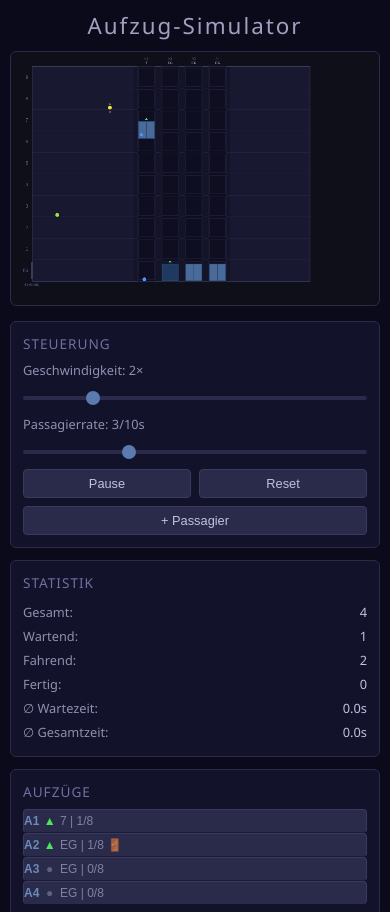
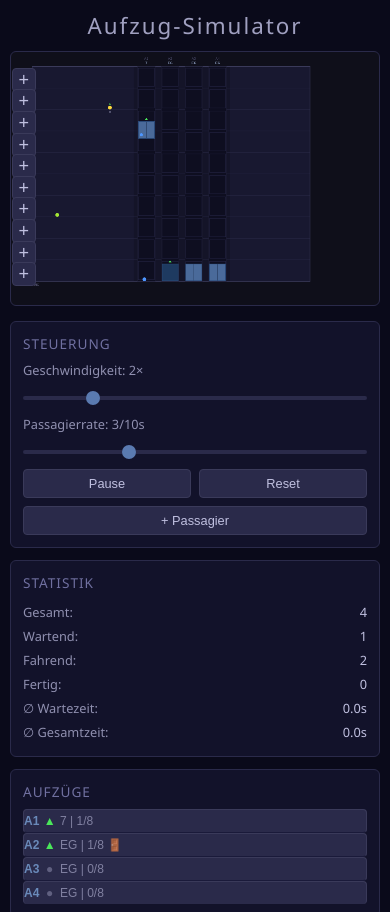
Before and after one commit to faber42/simulators, a website: page elevsim/index.html in a window 390 px wide. Shown: the top 912 px of the page. Drawn offline with Linux system fonts and the light colour scheme.

Commit message:
Add per-floor passenger buttons with hold-to-repeat

```diff
--- a/elevsim/app.js
+++ b/elevsim/app.js
@@ -707,11 +707,16 @@ class Simulation {
         this.start();
     }
 
-    spawnPassenger() {
+    spawnPassenger(requestedFloor) {
         let startFloor, destFloor;
 
         // 60% chance ground floor, 40% other floors
-        if (Math.random() < 0.6) {
+        if (Number.isInteger(requestedFloor) && requestedFloor >= 0 && requestedFloor < CONFIG.FLOORS) {
+            startFloor = requestedFloor;
+            // Choose uniformly among all other floors.
+            destFloor = randInt(0, CONFIG.FLOORS - 2);
+            if (destFloor >= startFloor) destFloor++;
+        } else if (Math.random() < 0.6) {
             startFloor = 0;
             destFloor = randInt(1, CONFIG.FLOORS - 1);
         } else {
@@ -1056,9 +1061,58 @@ class Simulation {
 }
 
 // ===== INITIALIZATION =====
+function bindRepeatButton(button, action) {
+    let timer = null;
+    let pointer = null;
+    const stop = () => {
+        clearTimeout(timer);
+        timer = null;
+        pointer = null;
+    };
+    const repeat = () => {
+        if (pointer === null) return;
+        action();
+        timer = setTimeout(repeat, 150);
+    };
+    button.addEventListener('pointerdown', event => {
+        if (event.button !== 0 || pointer !== null) return;
+        pointer = event.pointerId;
+        button.setPointerCapture(pointer);
+        action();
+        timer = setTimeout(repeat, 400);
+    });
+    button.addEventListener('pointerup', stop);
+    button.addEventListener('pointercancel', stop);
+    button.addEventListener('lostpointercapture', stop);
+    window.addEventListener('blur', stop);
+    document.addEventListener('visibilitychange', () => {
+        if (document.hidden) stop();
+    });
+    // Keyboard/assistive clicks have no pointerdown; mouse clicks already added one.
+    button.addEventListener('click', event => {
+        if (event.detail === 0) action();
+    });
+}
+
 function initApp() {
     const canvas = document.getElementById('canvas');
     const sim = new Simulation(canvas);
+    const floorControls = document.getElementById('floor-controls');
+    for (let floor = CONFIG.FLOORS - 1; floor >= 0; floor--) {
+        const button = document.createElement('button');
+        button.type = 'button';
+        button.className = 'floor-add';
+        button.textContent = '+';
+        button.style.top = `${(floorY(floor) - 20) / CONFIG.CANVAS_H * 100}%`;
+        button.setAttribute('aria-label', `Passagier auf ${FLOOR_NAMES[floor]} hinzufügen`);
+        button.title = `${FLOOR_NAMES[floor]}: Passagier hinzufügen · gedrückt halten zum Wiederholen`;
+        bindRepeatButton(button, () => {
+            sim.spawnPassenger(floor);
+            sim.renderer.render(sim);
+            sim.updateUI();
+        });
+        floorControls.appendChild(button);
+    }
     canvas.addEventListener('click', event => {
         const rect = canvas.getBoundingClientRect();
         const x = (event.clientX - rect.left - canvas.clientLeft) * CONFIG.CANVAS_W / canvas.clientWidth;
--- a/elevsim/index.html
+++ b/elevsim/index.html
@@ -10,7 +10,10 @@
     <div id="app">
         <h1>Aufzug-Simulator</h1>
         <div id="main">
-            <canvas id="canvas"></canvas>
+            <div id="simulation-view">
+                <canvas id="canvas"></canvas>
+                <div id="floor-controls" role="group" aria-label="Passagiere pro Stockwerk hinzufügen"></div>
+            </div>
             <div id="sidebar">
                 <div id="controls">
                     <h3>Steuerung</h3>
--- a/elevsim/style.css
+++ b/elevsim/style.css
@@ -40,6 +40,22 @@ canvas {
     border-radius: 6px;
     flex-shrink: 0;
 }
+
+#simulation-view { position: relative; width: 960px; flex-shrink: 0; }
+#simulation-view canvas { display: block; }
+.floor-add {
+    position: absolute;
+    left: 0.5%;
+    transform: translateY(-50%);
+    width: 24px;
+    height: 24px;
+    padding: 0;
+    font-size: 18px;
+    line-height: 1;
+    touch-action: none;
+    user-select: none;
+}
+.floor-add:active { background: #40608a; }
 
 #sidebar {
     width: 200px;
@@ -185,6 +201,7 @@ button:focus-visible { outline: 2px solid #a7cfff; outline-offset: 2px; }
 
 @media (max-width: 1200px) {
     #main { flex-direction: column; }
+    #simulation-view { max-width: 100%; }
     canvas { max-width: 100%; height: auto !important; }
     #sidebar { width: 100%; flex-direction: row; flex-wrap: wrap; }
     #sidebar > div { flex: 1; min-width: 180px; }
```
Also changed, not shown: elevsim/app.test.js (+56 -2 lines).
